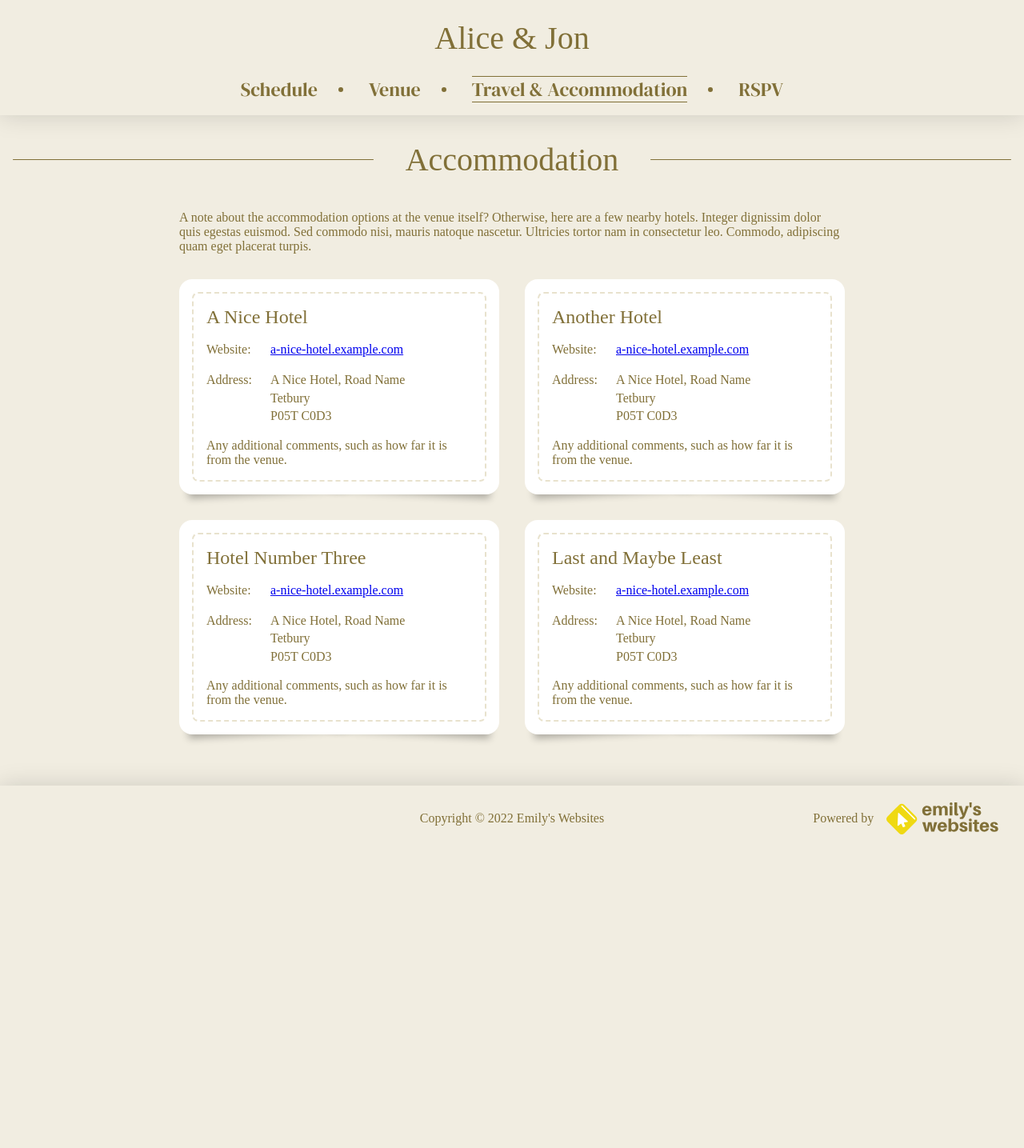
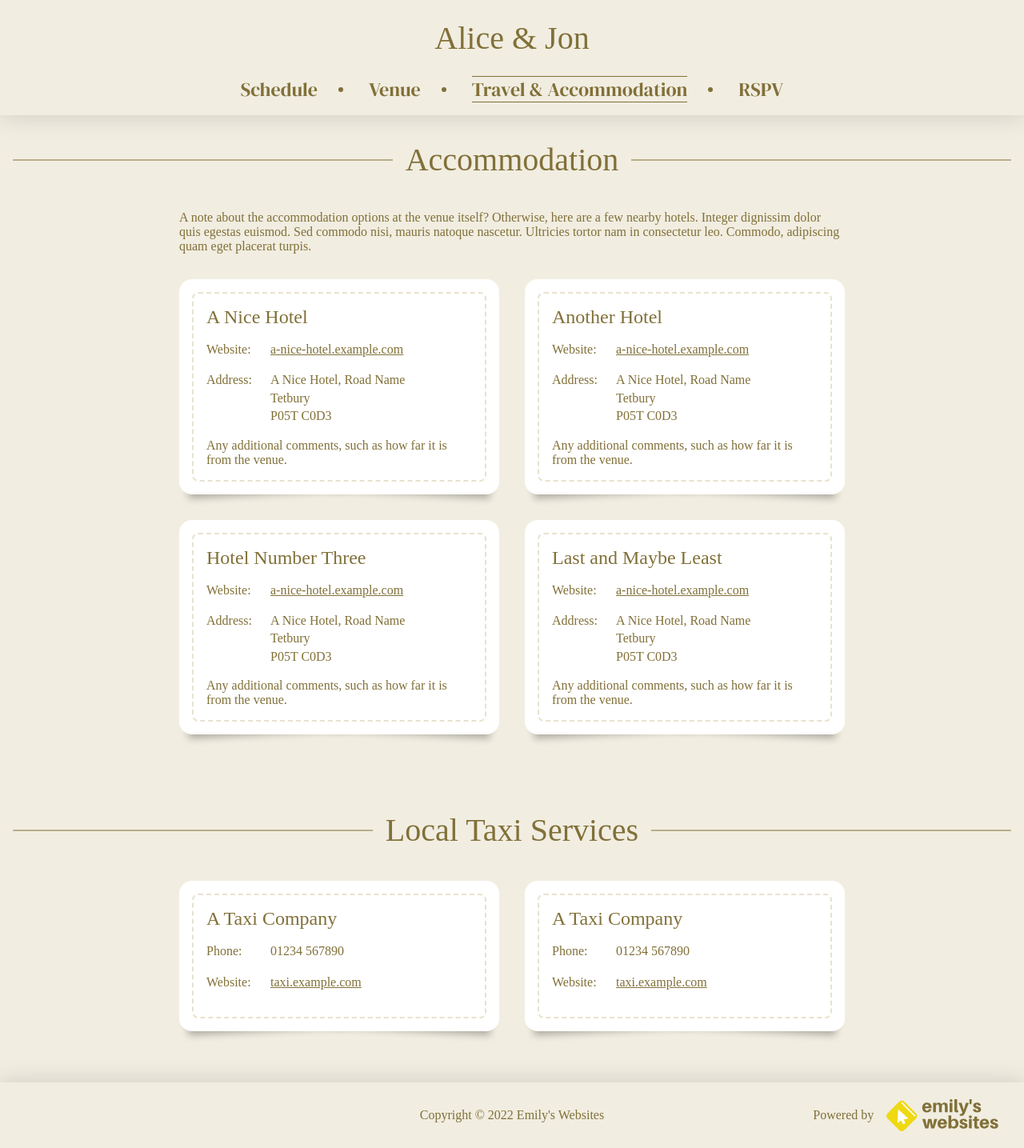
Before and after one commit to emilyswebsites/jon-and-alice, a Nuxt app: page /travel-and-accommodation in a window 1280 px wide. Shown: the whole page at 80% size. Before the commit the page ends 1064 px from the top, so only its background shows below. Built offline with nearby package versions, Linux system fonts and the light colour scheme; a web font is replaced by a local one.

Commit message:
Add taxi section

```diff
--- a/assets/styles/main.scss
+++ b/assets/styles/main.scss
@@ -70,11 +70,30 @@ h1, h2, h3, h4, h5, h6 {
   }
 }
 
+.section-heading.linethrough {
+  position: relative;
+  margin: 0.5rem auto;
+  width: fit-content;
+  text-align: center;
+
+  &::after {
+    content: '';
+    position: absolute;
+    width: calc(100vw - 2rem);
+    background-color: var(--clr-beige-dark);
+    height: 1px;
+    border-radius: 2px;
+    top: 50%;
+    left: 50%;
+    transform: translate(-50%, -50%);
+    z-index: -1;
+  }
+}
+
 .card {
   background-color: var(--clr-white);
   border-radius: 1rem;
   padding: 1rem;
-  // box-shadow: var(--shadow-card);
   position: relative;
 
   .card__inner-wrapper {
@@ -124,7 +143,7 @@ h1, h2, h3, h4, h5, h6 {
   display: flex;
   justify-content: center;
   flex-wrap: wrap;
-  margin: -1rem;
+  margin: 0 -1rem -1rem -1rem;
 
   .card {
     flex: 1 0 0;
@@ -134,6 +153,7 @@ h1, h2, h3, h4, h5, h6 {
 
     @media screen and (max-width:500px) {
       max-width: 100%;
+      min-width: 60%;
     }
   }
 }
@@ -161,11 +181,10 @@ h1, h2, h3, h4, h5, h6 {
   font-family: var(--font-scripty);
   font-size: 2.5rem;
   padding: 0 1rem;
-  margin: .5rem 0;
   background: var(--clr-beige-light);
 
   @media screen and (max-width:500px) {
-    padding: 0 0.5rem;
+    font-size: 2rem;
   }
 }
 
--- a/pages/index.vue
+++ b/pages/index.vue
@@ -25,7 +25,7 @@
         </div>
       </section>
       <section>
-        <h2 class="section-heading linethrough"><span></span><span class="linethrough__content">Schedule</span><span></span></h2>
+        <h2 class="section-heading linethrough">Schedule</h2>
         <div class="schedule__events">
           <div class="schedule__event">
             <div class="event__image framed-media">
--- a/pages/travel-and-accommodation.vue
+++ b/pages/travel-and-accommodation.vue
@@ -2,10 +2,10 @@
   <div class="page">
     <TopMenu></TopMenu>
     <main>
-      <section class="accommodation">
-        <h2 class="section-heading linethrough"><span></span><span class="linethrough__content">Accommodation</span><span></span></h2>
-        <div class="accommodation__content">
-          <p class="accommodation__description">A note about the accommodation options at the venue itself? Otherwise, here are a few nearby hotels. Integer dignissim dolor quis egestas euismod. Sed commodo nisi, mauris natoque nascetur. Ultricies tortor nam in consectetur leo. Commodo, adipiscing quam eget placerat turpis.</p>
+      <section class="section">
+        <h2 class="section-heading linethrough">Accommodation</h2>
+        <div class="section__content">
+          <p class="section__description">A note about the accommodation options at the venue itself? Otherwise, here are a few nearby hotels. Integer dignissim dolor quis egestas euismod. Sed commodo nisi, mauris natoque nascetur. Ultricies tortor nam in consectetur leo. Commodo, adipiscing quam eget placerat turpis.</p>
           <div class="card-grid">
             <div class="card">
               <div class="card__inner-wrapper">
@@ -90,6 +90,43 @@
           </div>
         </div>
       </section>
+      <section class="section">
+        <h2 class="section-heading linethrough">Local Taxi Services</h2>
+        <div class="section__content">
+          <div class="card-grid">
+            <div class="card">
+              <div class="card__inner-wrapper">
+                <h3 class="card__heading">A Taxi Company</h3>
+                <div class="detail">
+                  <div class="detail__label">Phone:</div>
+                  <div class="detail__value">01234 567890</div>
+                </div>
+                <div class="detail">
+                  <div class="detail__label">Website:</div>
+                  <div class="detail__value">
+                    <a target="_blank" href="https://example.com">taxi.example.com</a>
+                  </div>
+                </div>
+              </div>
+            </div>
+            <div class="card">
+              <div class="card__inner-wrapper">
+                <h3 class="card__heading">A Taxi Company</h3>
+                <div class="detail">
+                  <div class="detail__label">Phone:</div>
+                  <div class="detail__value">01234 567890</div>
+                </div>
+                <div class="detail">
+                  <div class="detail__label">Website:</div>
+                  <div class="detail__value">
+                    <a target="_blank" href="https://example.com">taxi.example.com</a>
+                  </div>
+                </div>
+              </div>
+            </div>
+          </div>
+        </div>
+      </section>
     </main>
     <PageFooter></PageFooter>
   </div>
@@ -116,15 +153,15 @@ main {
   margin-top: 2rem;
 }
 
-.accommodation__content {
+.section__content {
   padding: 1rem 4rem 4rem;
   width: 60rem;
   max-width: 100%;
   margin: auto;
 }
 
-.accommodation__description {
-  margin-bottom: 2rem;
+.section__description {
+  margin-bottom: 1rem;
 }
 
 .detail {
@@ -135,12 +172,16 @@ main {
   width: 4rem;
 }
 
+.detail__value a {
+  color: inherit;
+}
+
 @media screen and (max-width:768px) {
 
 }
 
 @media screen and (max-width:500px) {
-  .accommodation__content {
+  .section__content {
     padding: 2rem;
   }
 }
--- a/pages/venue.vue
+++ b/pages/venue.vue
@@ -2,8 +2,7 @@
   <div class="page">
     <TopMenu></TopMenu>
     <main>
-      <h2 class="section-heading linethrough"><span></span><span class="linethrough__content">Venue</span><span></span>
-      </h2>
+      <h2 class="section-heading linethrough">Venue</h2>
       <div class="venue-content">
         <div class="details">
           <div class="detail">
```
